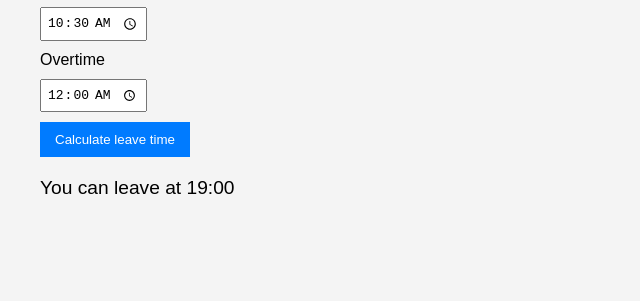
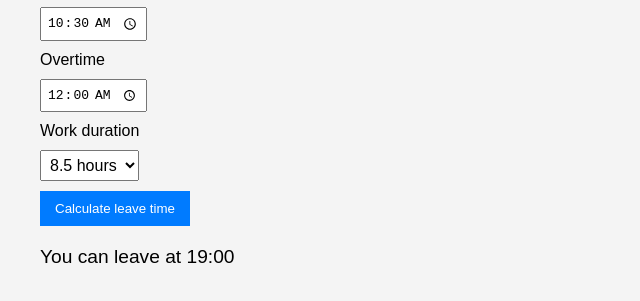
Before and after one commit to LUKICSLA/worktime-calculator, a plain HTML site: page index.html in a window 1280 px wide. Both pictures are taken after typing "10:30" into the empty fields and a click on the button "Calculate leave time". Shown: the part 109-410 px from the top of the page, without its empty margins (0-640 px from the left). Drawn offline with Linux system fonts and the light colour scheme.

Commit message:
added work duration dropdown

```diff
--- a/index.html
+++ b/index.html
@@ -5,8 +5,8 @@
   <title>Worktime Calculator</title>
   <style>
     body { font-family: Arial; margin: 40px; background-color: #f4f4f4; }
-    label, input, button { display: block; margin: 10px 0; }
-    input { padding: 5px; font-size: 1em; }
+    label, input, select, button { display: block; margin: 10px 0; }
+    input, select { padding: 5px; font-size: 1em; }
     button { padding: 10px 15px; background-color: #007BFF; color: white; border: none; cursor: pointer; }
     button:hover { background-color: #0056b3; }
     #result { margin-top: 20px; font-size: 1.2em; }
@@ -14,16 +14,43 @@
 </head>
 <body>
   <h2>Worktime Calculator</h2>
+
   <label for="arrival">Arrival Time</label>
   <input type="time" id="arrival" required>
+
   <label for="overtime">Overtime</label>
   <input type="time" id="overtime" value="00:00">
+
+  <label for="worklength">Work duration</label>
+  <select id="worklength" onchange="toggleCustomInput()">
+    <option value="7.5">7.5 hours</option>
+    <option value="8">8 hours</option>
+    <option value="8.5" selected>8.5 hours</option>
+    <option value="9">9 hours</option>
+    <option value="custom">Custom</option>
+  </select>
+
+  <input type="number" step="0.1" id="customWorklength" placeholder="Enter custom work duration" style="display:none;" min="0">
+
   <button onclick="calculateLeaveTime()">Calculate leave time</button>
   <div id="result"></div>
+
   <script>
+    function toggleCustomInput() {
+      const workSelect = document.getElementById("worklength");
+      const customInput = document.getElementById("customWorklength");
+      if (workSelect.value === "custom") {
+        customInput.style.display = "block";
+      } else {
+        customInput.style.display = "none";
+      }
+    }
+
     function calculateLeaveTime() {
       const arrival = document.getElementById("arrival").value;
       const overtime = document.getElementById("overtime").value;
+      const workSelect = document.getElementById("worklength");
+      const customInput = document.getElementById("customWorklength");
       const result = document.getElementById("result");
 
       if (!arrival) {
@@ -31,23 +58,33 @@
         return;
       }
 
+      let workLength;
+      if (workSelect.value === "custom") {
+        workLength = parseFloat(customInput.value);
+        if (isNaN(workLength) || workLength <= 0) {
+          result.textContent = "Please enter a valid custom work duration.";
+          return;
+        }
+      } else {
+        workLength = parseFloat(workSelect.value);
+      }
+
       const [aHour, aMin] = arrival.split(":").map(Number);
       const [oHour, oMin] = overtime.split(":").map(Number);
       const arrivalDate = new Date();
-
       arrivalDate.setHours(aHour);
       arrivalDate.setMinutes(aMin);
       arrivalDate.setSeconds(0);
 
-    const standardWorkMinutes = 8.5 * 60;
+      const standardWorkMinutes = workLength * 60;
       const overtimeMinutes = oHour * 60 + oMin;
       const effectiveWorkMinutes = standardWorkMinutes - overtimeMinutes;
+
       const leaveDate = new Date(arrivalDate.getTime() + effectiveWorkMinutes * 60000);
       const h = String(leaveDate.getHours()).padStart(2, '0');
       const m = String(leaveDate.getMinutes()).padStart(2, '0');
 
       result.textContent = `You can leave at ${h}:${m}`;
-    scheduleNotification(leaveDate);
     }
   </script>
 </body>
```
Lines whose indentation alone changed are shown as unchanged.
